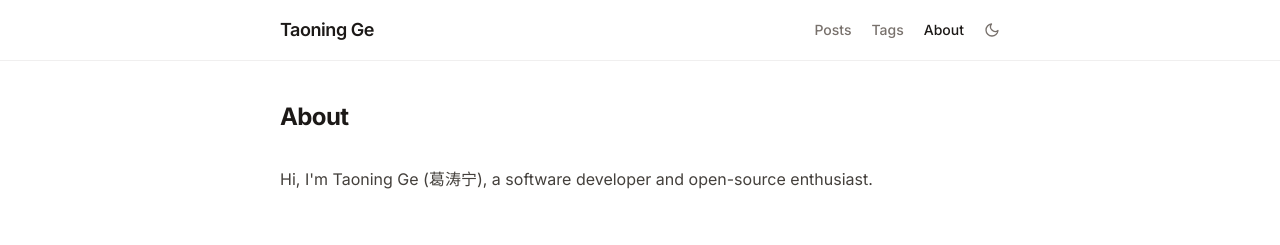
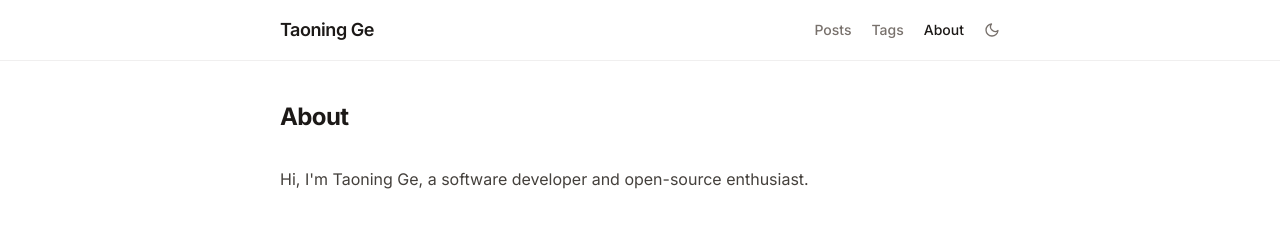
Before and after one commit to gtn1024/gtn1024, an Astro site: page /about in a window 1280 px wide. Shown: the top 245 px of the page. Built offline with nearby package versions, Linux system fonts and the light colour scheme; Astro itself is replaced by a stand-in of ours.

Commit message:
Update about.astro

```diff
--- a/src/pages/about.astro
+++ b/src/pages/about.astro
@@ -9,7 +9,7 @@ import BaseLayout from '../layouts/BaseLayout.astro'
     </h1>
     <div class="fade-in-up prose prose-stone max-w-none dark:prose-invert" style="animation-delay: 100ms">
       <p>
-        Hi, I'm Taoning Ge (葛涛宁), a software developer and open-source enthusiast.
+        Hi, I'm Taoning Ge, a software developer and open-source enthusiast.
       </p>
       <h2>Interests</h2>
       <ul>
```
